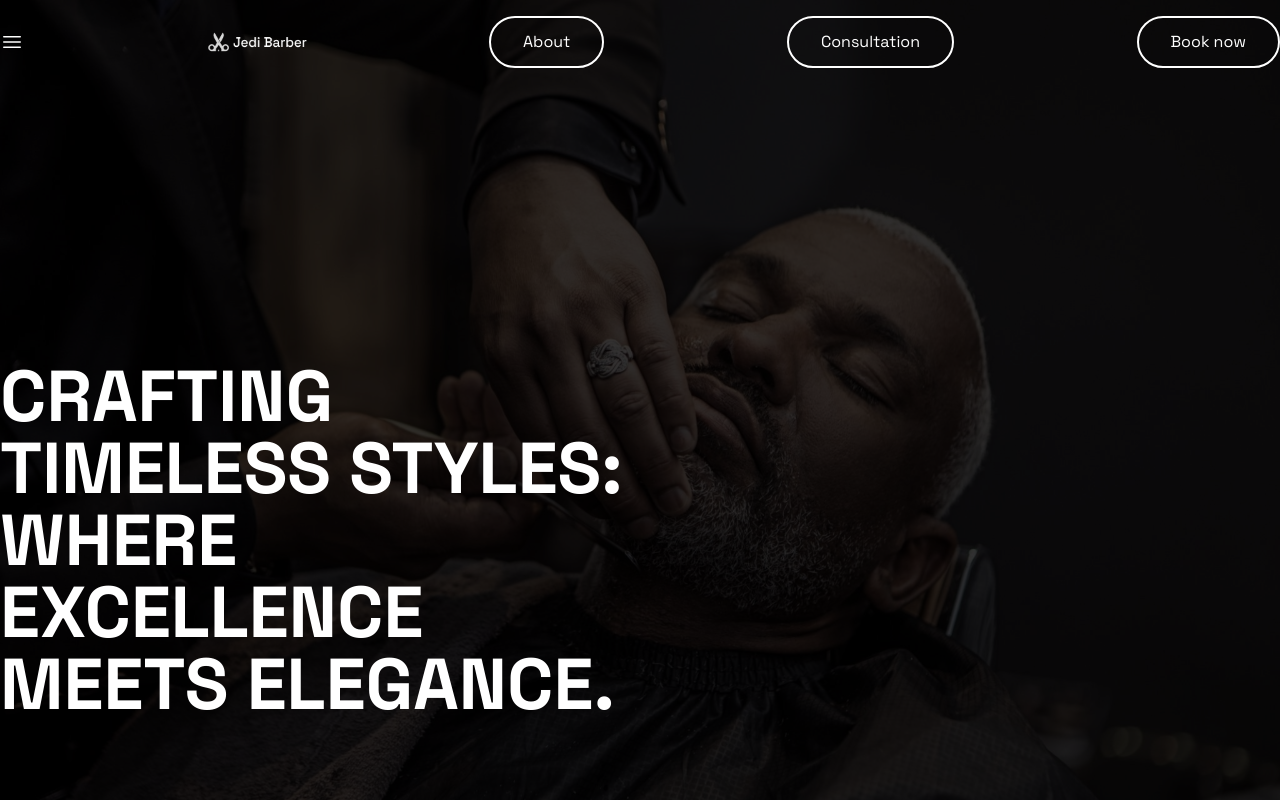
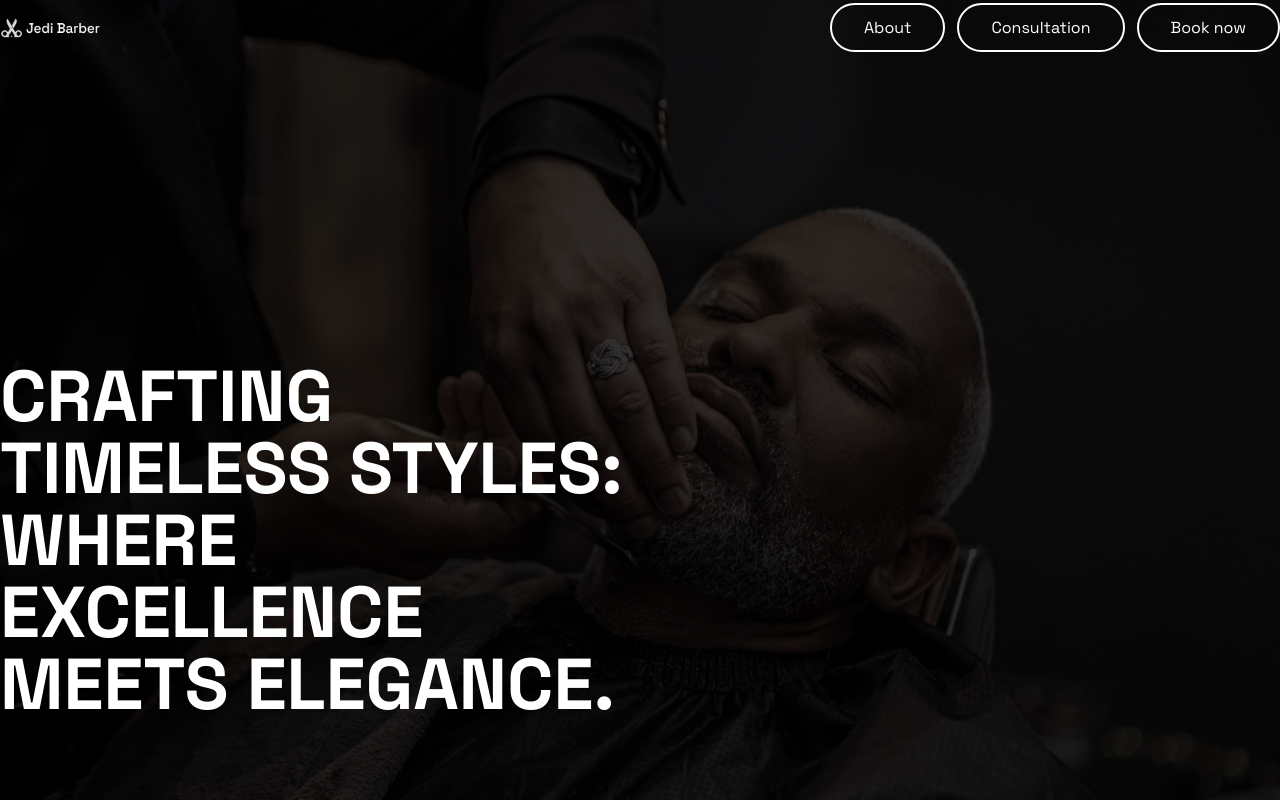
Before and after one commit to abubalo/jedi-barber, a Next.js app: page / in a window 1280 px wide. Built offline with nearby package versions, Linux system fonts and the light colour scheme.

Commit message:
refactor header

```diff
--- a/components/Header.tsx
+++ b/components/Header.tsx
@@ -1,16 +1,15 @@
 import Image from "next/image";
 import React from "react";
 import Button from "./Button";
-import {motion} from "framer-motion"
+import { motion } from "framer-motion";
 import Link from "next/link";
 
 type Props = {};
 
-
 function Header({}: Props) {
   return (
     <header className="container fixed left-0 right-0 z-50 flex items-center justify-between w-full py-4 mx-auto text-white">
-      <span>
+      {/* <span>
         <svg
           xmlns="http://www.w3.org/2000/svg"
           fill="none"
@@ -25,13 +24,35 @@ function Header({}: Props) {
             d="M3.75 6.75h16.5M3.75 12h16.5m-16.5 5.25h16.5"
           />
         </svg>
+      </span> */}
+      <span>
+        <Image
+          src="/assets/jedi-logo.png"
+          width={100}
+          height={100}
+          alt="jedi logo"
+        />
       </span>
-      <span>
-        <Image src="/assets/jedi-logo.png" width={100} height={100} alt="jedi logo" />
-      </span>
-      <Link href={"/about"} className="px-8 py-3 transition-all duration-150 border-2 border-white rounded-full cursor-pointer hover:text-black hover:bg-white">About</Link>
-      <Link href={"/consultation"} className="px-8 py-3 transition-all duration-150 border-2 border-white rounded-full cursor-pointer hover:text-black hover:bg-white">Consultation</Link>
-      <Link href={"/booking"} className="px-8 py-3 transition-all duration-150 border-2 border-white rounded-full cursor-pointer hover:text-black hover:bg-white">Book now</Link>
+      <div className="space-x-3">
+        <Link
+          href={"/about"}
+          className="px-8 py-3 transition-all duration-150 border-2 border-white rounded-full cursor-pointer hover:text-black hover:bg-white"
+        >
+          About
+        </Link>
+        <Link
+          href={"/consultation"}
+          className="px-8 py-3 transition-all duration-150 border-2 border-white rounded-full cursor-pointer hover:text-black hover:bg-white"
+        >
+          Consultation
+        </Link>
+        <Link
+          href={"/booking"}
+          className="px-8 py-3 transition-all duration-150 border-2 border-white rounded-full cursor-pointer hover:text-black hover:bg-white"
+        >
+          Book now
+        </Link>
+      </div>
       {/* <Button type="button" onClick={smm} color={"text-green-300"} text={"Sign up"} bg={"bg-purple-500"}/> */}
     </header>
   );
```
